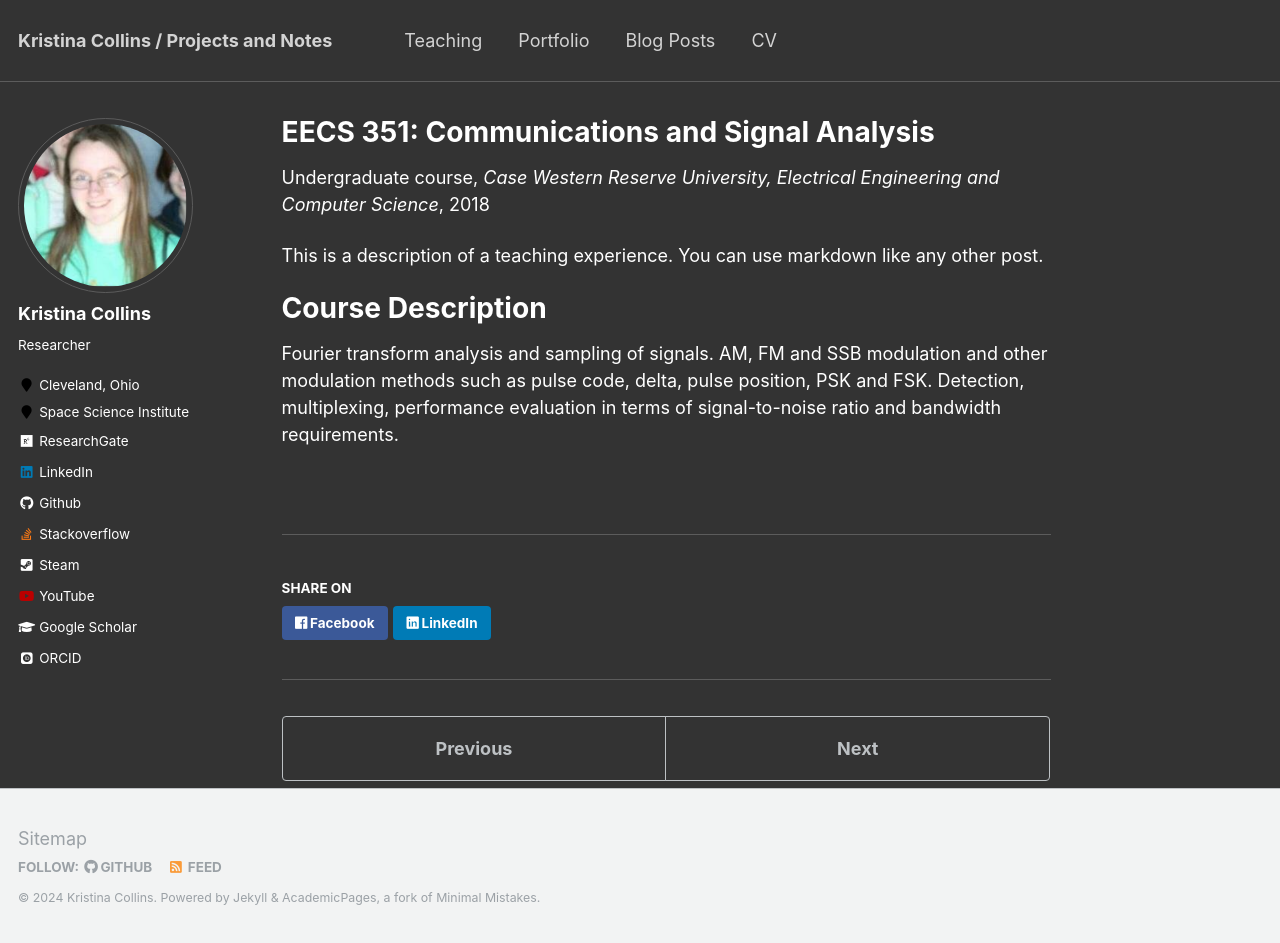
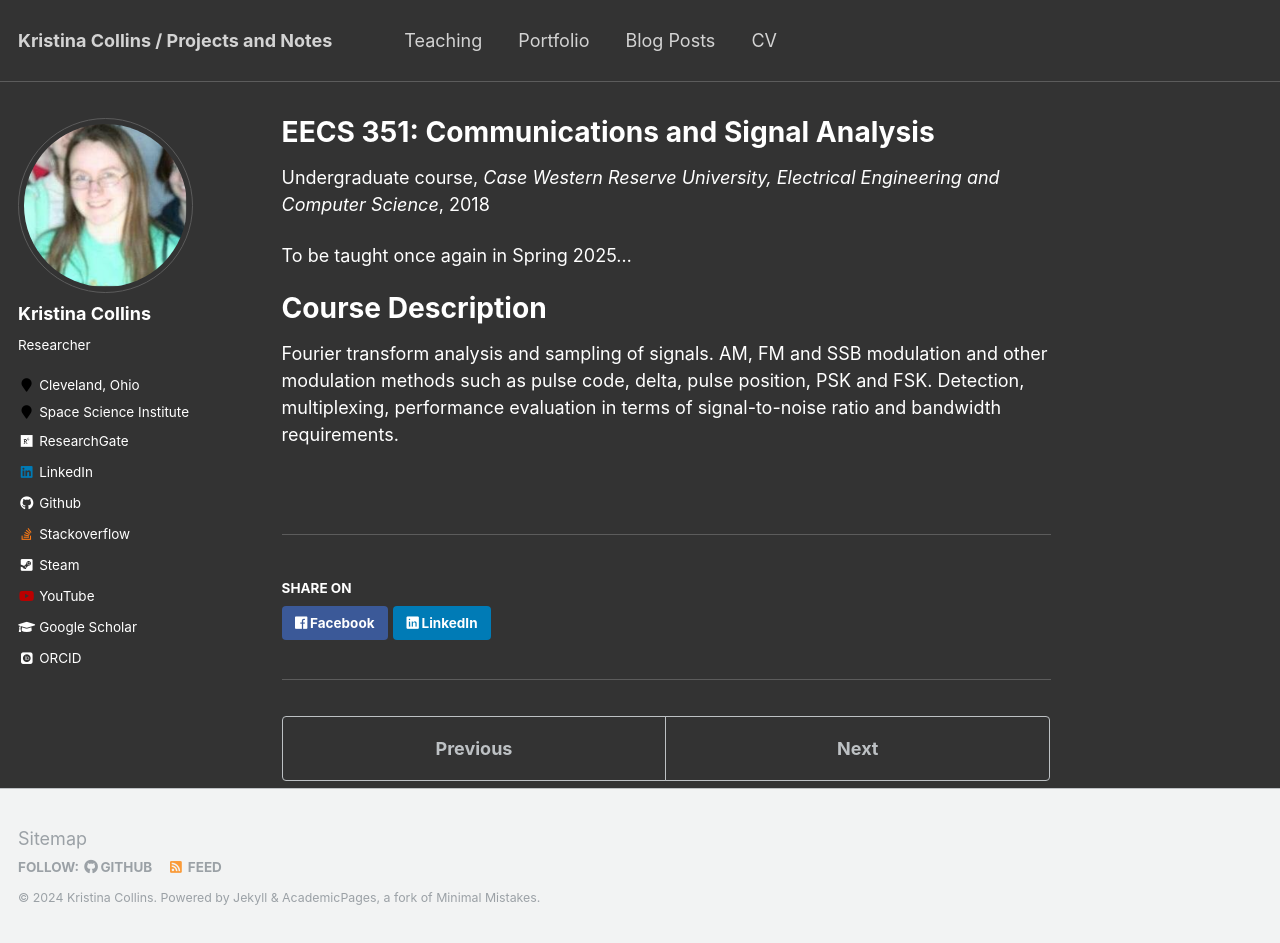
Before and after one commit to KCollins/KCollins.github.io, a Jekyll site: the page built from _teaching/eecs351.md, in a window 1280 px wide and 943 px high. Built offline with Jekyll 4.4.1, drawn with Linux system fonts in a browser that asks for light colours; some web fonts are replaced.

Commit message:
Update eecs351.md

```diff
--- a/_teaching/eecs351.md
+++ b/_teaching/eecs351.md
@@ -8,7 +8,7 @@ date: 2018-01-01
 location: "Cleveland, Ohio"
 ---
 
-This is a description of a teaching experience. You can use markdown like any other post.
+To be taught once again in Spring 2025...
 
 Course Description
 ======
```
